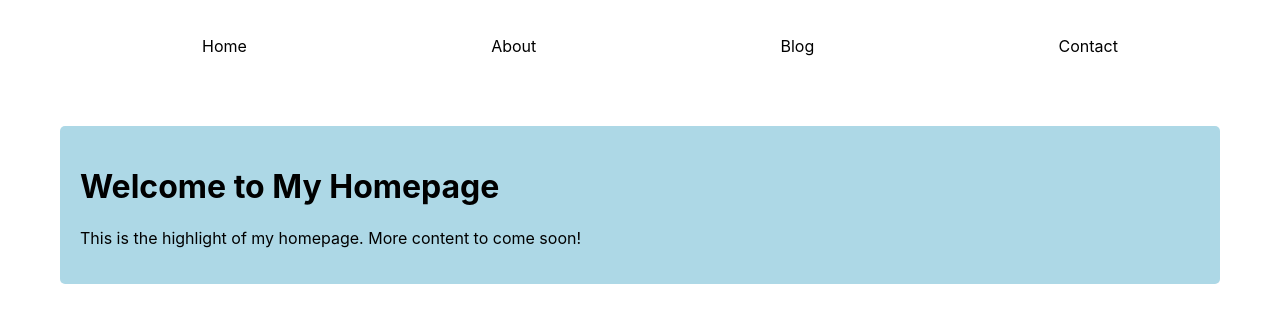
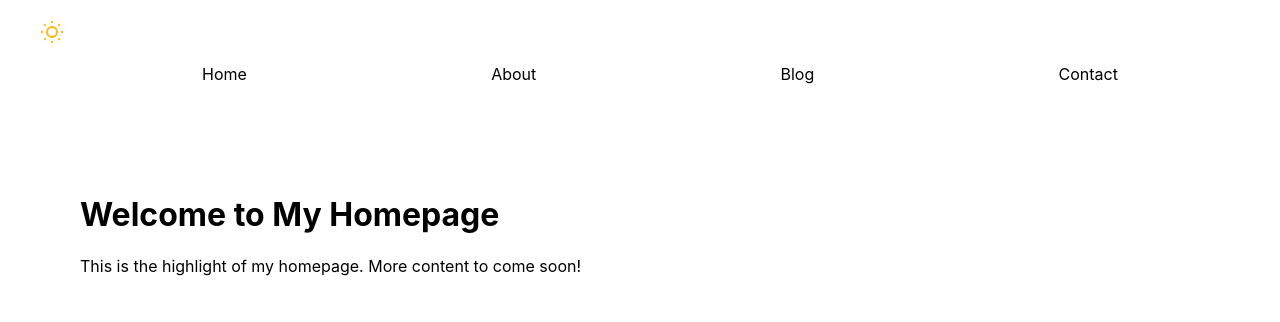
Before and after one commit to nickofca/nickofca.github.io, a React (Create React App) app: page /#/ in a window 1280 px wide. Shown: the top 322 px of the page. Built offline with nearby package versions, Linux system fonts and the light colour scheme.

Commit message:
Created a more advanced theme change feature

```diff
--- a/src/App.js
+++ b/src/App.js
@@ -1,14 +1,29 @@
-import React from 'react';
+import React, { useState, useEffect } from 'react';
 import { HashRouter as Router, Route, Routes, Link } from 'react-router-dom';
 import Blog from './components/Blog';
 import Home from './components/Home';
 import About from './components/About';
-import styles from './App.module.css';  // Import the CSS module
+import styles from './App.module.css';
+import ThemeContext from './ThemeContext';
+import ThemeToggle from './components/ThemeToggle';
 
 function App() {
+  const [theme, setTheme] = useState('light'); // Add state for the theme
+
+  const toggleTheme = () => {
+    setTheme((prevTheme) => prevTheme === 'light' ? 'dark' : 'light');
+  };
+
+  useEffect(() => {
+    // On mount and whenever `theme` changes, update the className of the body
+    document.body.className = styles[theme];
+  }, [theme]);
+
   return (
+    <ThemeContext.Provider value={{ theme, toggleTheme }}>
       <Router>
         <div className={styles.container}>
+          <ThemeToggle />
           <nav>
             <ul className={styles.nav}>
               <li><Link to="/">Home</Link></li>
@@ -25,6 +40,7 @@ function App() {
           </Routes>
         </div>
       </Router>
+    </ThemeContext.Provider>
   );
 }
 
--- a/src/App.module.css
+++ b/src/App.module.css
@@ -13,16 +13,47 @@
 }
 
 .highlight {
-  background-color: lightblue;
   padding: 20px;
   border-radius: 5px;
 }
 
 .nav a {
   text-decoration: none;
+}
+
+/* Light theme styles */
+.light {
+  background-color: white;
   color: black;
 }
 
-.nav a:hover {
-  color: gray;  /* replace with your preferred hover color */
+.light .nav {
+  background-color: white;
 }
+
+.light .nav a {
+  color: black;
+}
+
+/* Set the hover color for the light theme here */
+.light .nav a:hover {
+  color: #888888;
+}
+/* Dark theme styles (resembling OpenAI GPT-4 interface) */
+.dark {
+  background-color: #2f3136; /* Dark grey background */
+  color: #dcddde; /* Light grey text */
+}
+
+.dark .nav {
+  background-color: #2f3136;
+}
+
+.dark .nav a {
+  color: #dcddde;
+}
+
+/* Set the hover color for the dark theme here */
+.dark .nav a:hover {
+  color: #555555;
+}
--- /dev/null
+++ b/src/ThemeContext.js
@@ -0,0 +1,5 @@
+import React from 'react';
+
+const ThemeContext = React.createContext();
+
+export default ThemeContext;
--- /dev/null
+++ b/src/components/ThemeToggle.js
@@ -0,0 +1,33 @@
+import React, { useContext } from 'react';
+import ThemeContext from '../ThemeContext';
+import styles from './ThemeToggle.module.css';
+
+function ThemeToggle() {
+  const { theme, toggleTheme } = useContext(ThemeContext);
+
+  return (
+    <div className={styles.themeToggle} onClick={toggleTheme}>
+      <svg className={`${styles.icon} ${theme === 'light' ? styles.sun : styles.moon}`} viewBox="0 0 24 24">
+        {theme === 'light' ? (
+          <>
+            <path d="M12 1v2" stroke="#ffba08" strokeWidth="2" />
+            <path d="M12 21v2" stroke="#ffba08" strokeWidth="2" />
+            <path d="M4.22 4.22l1.42 1.42" stroke="#ffba08" strokeWidth="2" />
+            <path d="M18.36 18.36l1.42 1.42" stroke="#ffba08" strokeWidth="2" />
+            <path d="M1 12h2" stroke="#ffba08" strokeWidth="2" />
+            <path d="M21 12h2" stroke="#ffba08" strokeWidth="2" />
+            <path d="M4.22 19.78l1.42-1.42" stroke="#ffba08" strokeWidth="2" />
+            <path d="M18.36 5.64l1.42-1.42" stroke="#ffba08" strokeWidth="2" />
+            <circle cx="12" cy="12" r="5" stroke="#ffba08" strokeWidth="2" fill="transparent" />
+          </>
+        ) : (
+          <>
+            <path d="M12 6.5c3.026 0 5.5 2.474 5.5 5.5s-2.474 5.5-5.5 5.5-5.5-2.474-5.5-5.5S8.974 6.5 12 6.5zM12 4C7.589 4 4 7.589 4 12s3.589 8 8 8 8-3.589 8-8-3.589-8-8-8z" fill="#708090" />
+          </>
+        )}
+      </svg>
+    </div>
+  );
+}
+
+export default ThemeToggle;
--- /dev/null
+++ b/src/components/ThemeToggle.module.css
@@ -0,0 +1,17 @@
+.themeToggle {
+  cursor: pointer;
+}
+
+.icon {
+  width: 24px;
+  height: 24px;
+  transition: transform 0.8s ease-in-out;
+}
+
+.sun {
+  transform: rotate(0);
+}
+
+.moon {
+  transform: rotate(180deg);
+}
```
Lines whose indentation alone changed are shown as unchanged.
